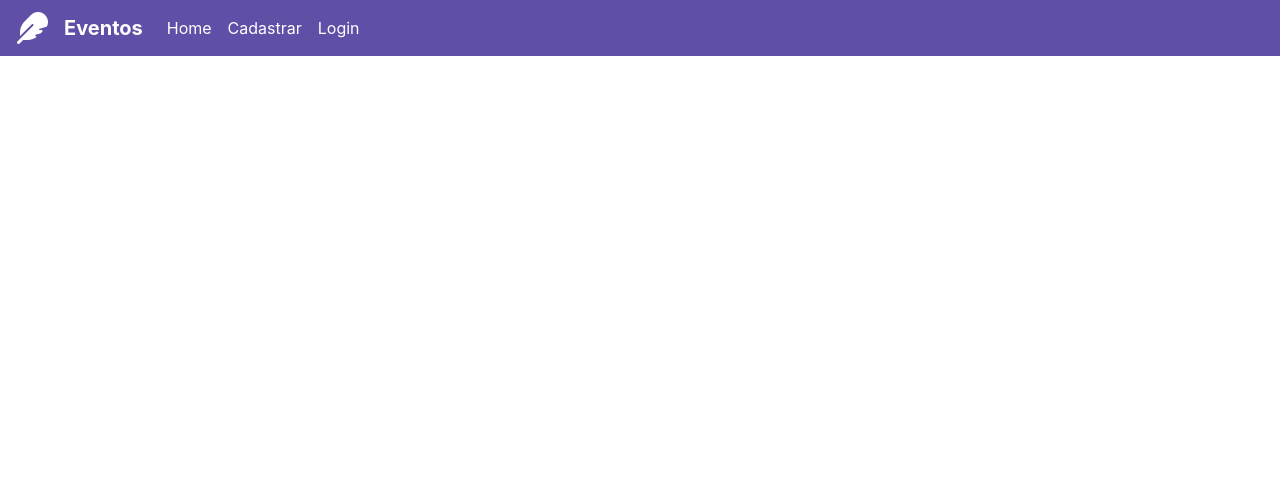
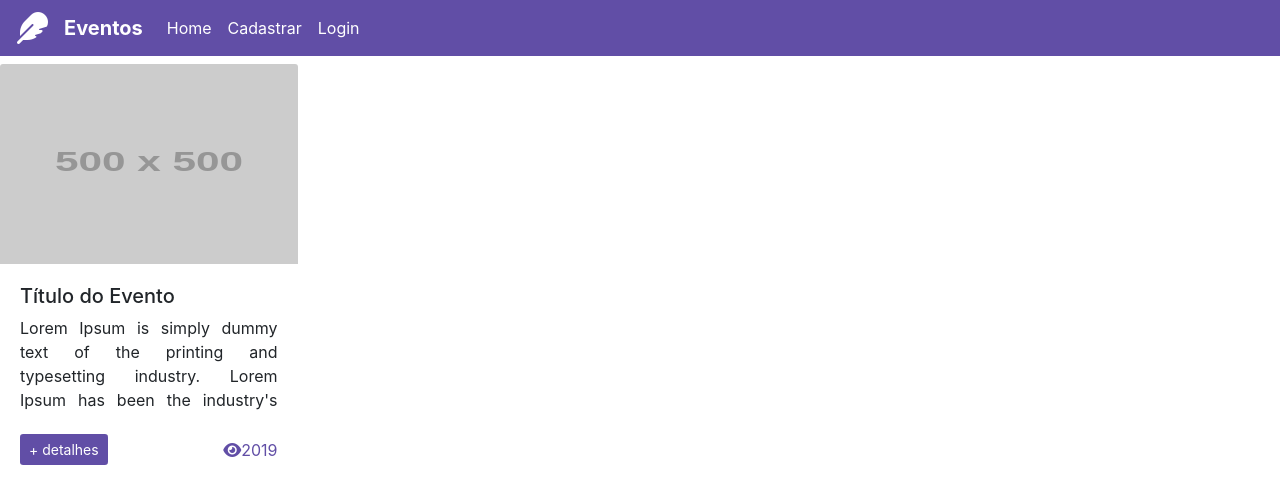
Before and after one commit to AlexandreSout0/Site-Eventos, a React (Create React App) app: page / in a window 1280 px wide. Shown: the top 504 px of the page. Built offline with nearby package versions, Linux system fonts and the light colour scheme.

Commit message:
tela de exibição de card-events

```diff
--- a/public/index.html
+++ b/public/index.html
@@ -9,6 +9,7 @@
 
 <!-- Font Awesome -->
 <link rel= "stylesheet" href = "https://cdnjs.cloudflare.com/ajax/libs/font-awesome/6.2.1/css/all.min.css" />
+<link rel= "stylesheet" href = "https://cdnjs.cloudflare.com/ajax/libs/font-awesome/6.2.1/css/fontawesome.min.css" />
 
 
 
--- /dev/null
+++ b/src/componentes/evento-card/evento-card.css
@@ -0,0 +1,24 @@
+.rodape-card{
+    color:#614EA6;
+    height: 35px;
+}
+
+.btn-detalhes{
+    background-color: #614EA6;
+    color: #FFFF;
+}
+
+.btn-detalhes:hover{
+    background-color: #f21667;
+    color: #ffff;
+}
+
+.card-text{
+    max-height: 100px;
+    overflow: hidden;
+}
+
+.img-cartao{
+    max-height: 200px;
+    min-width: 100%;
+}
--- /dev/null
+++ b/src/componentes/evento-card/index.js
@@ -0,0 +1,34 @@
+import React, {useState, useEffect} from 'react';
+import {Link} from 'react-router-dom';
+
+import './evento-card.css';
+
+
+
+function EventoCard(){
+    return(
+        <div className = "col-md-3 col-sm-12" >
+            <img src = "https://via.placeholder.com/500" className="card-img-top img-cartao" alt="Imagem do Evento" />
+
+            <div className = "card-body">
+                <h5>Título do Evento</h5>
+                <p className="card-text text-justify">
+                    Lorem Ipsum is simply dummy text of the printing and typesetting industry. Lorem Ipsum has been the industry's standard dummy text ever since the 1500s, when an unknown printer took a galley of type and scrambled it to make a type specimen book. It has survived not only five centuries, but also the leap into electronic typesetting, remaining essentially unchanged. It was popularised in the 1960s with the release of Letraset sheets containing Lorem Ipsum passages, and more recently with desktop publishing software like Aldus PageMaker including versions of Lorem Ipsum.
+                </p>
+
+                <div className="row rodape-card d-flex align-items-center">
+                    <div className = "col-6">
+                        <Link to='/' className = "btn btn-sm btn-detalhes">+ detalhes </ Link>
+                    </div>
+
+                    <div className="col-6 text-right">
+                        <i class="fa-solid fa-eye"></i><span>2019</span>
+                    </div>
+                </div>
+            </div>
+        </div>
+        )
+}
+
+
+export default EventoCard;
--- a/src/view/home/index.js
+++ b/src/view/home/index.js
@@ -1,8 +1,12 @@
+// Bibliotecas
 import React, { useState } from 'react';
 import './home.css';
 import {Link} from 'react-router-dom';
 import {useSelector} from 'react-redux';
+
+// Componentes
 import Navbar from '../../componentes/navbar/index';
+import EventoCard from '../../componentes/evento-card/index';
 
 
  function Home() {
@@ -10,6 +14,15 @@ import Navbar from '../../componentes/navbar/index';
         <>
         <Navbar />
         <h1> {useSelector (state => state.usuarioEmail)} </h1>
+
+        <div className="row">
+            <EventoCard />
+        </div>
+
+
+
+
+
         </>
     )
 
```
